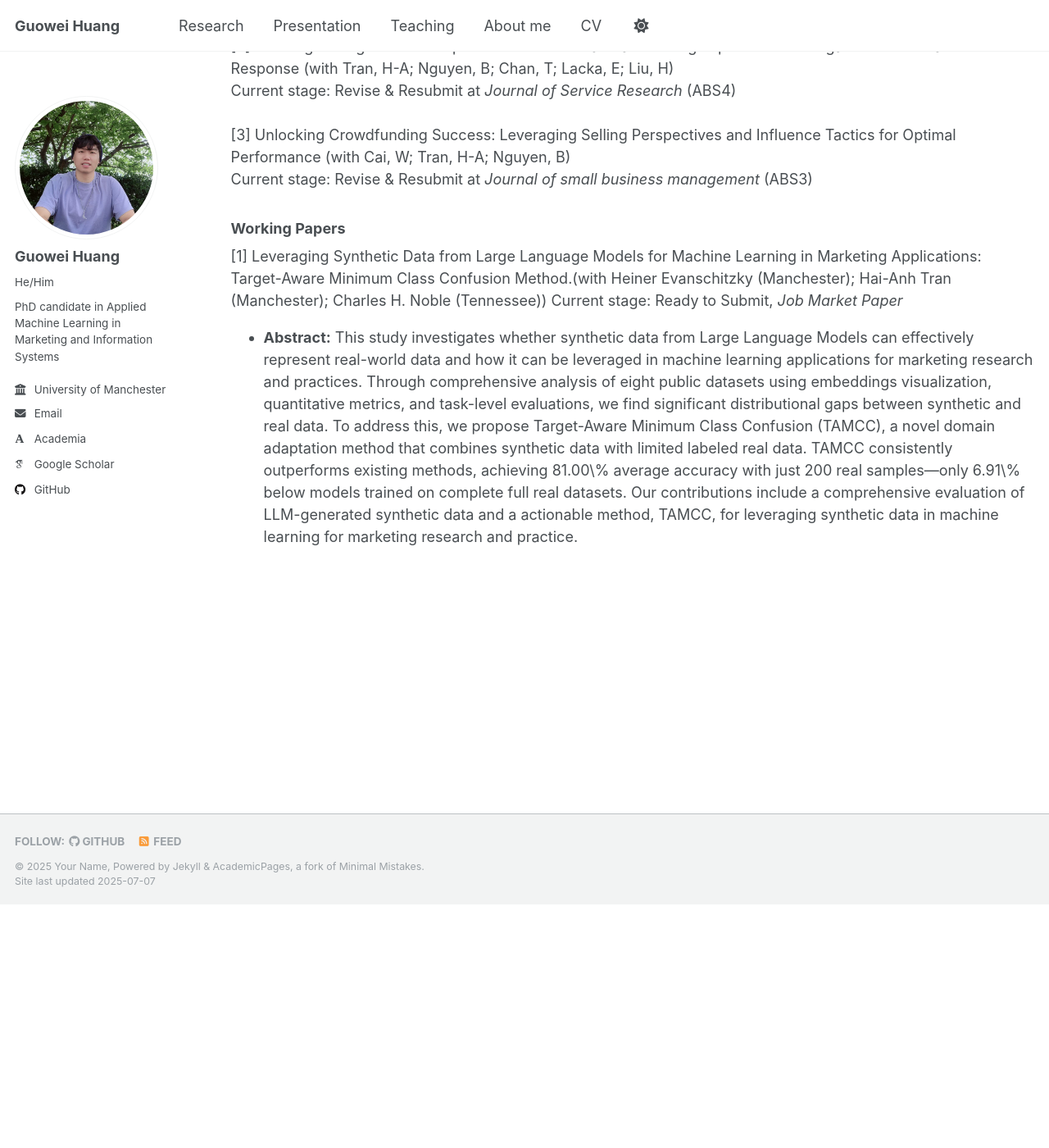
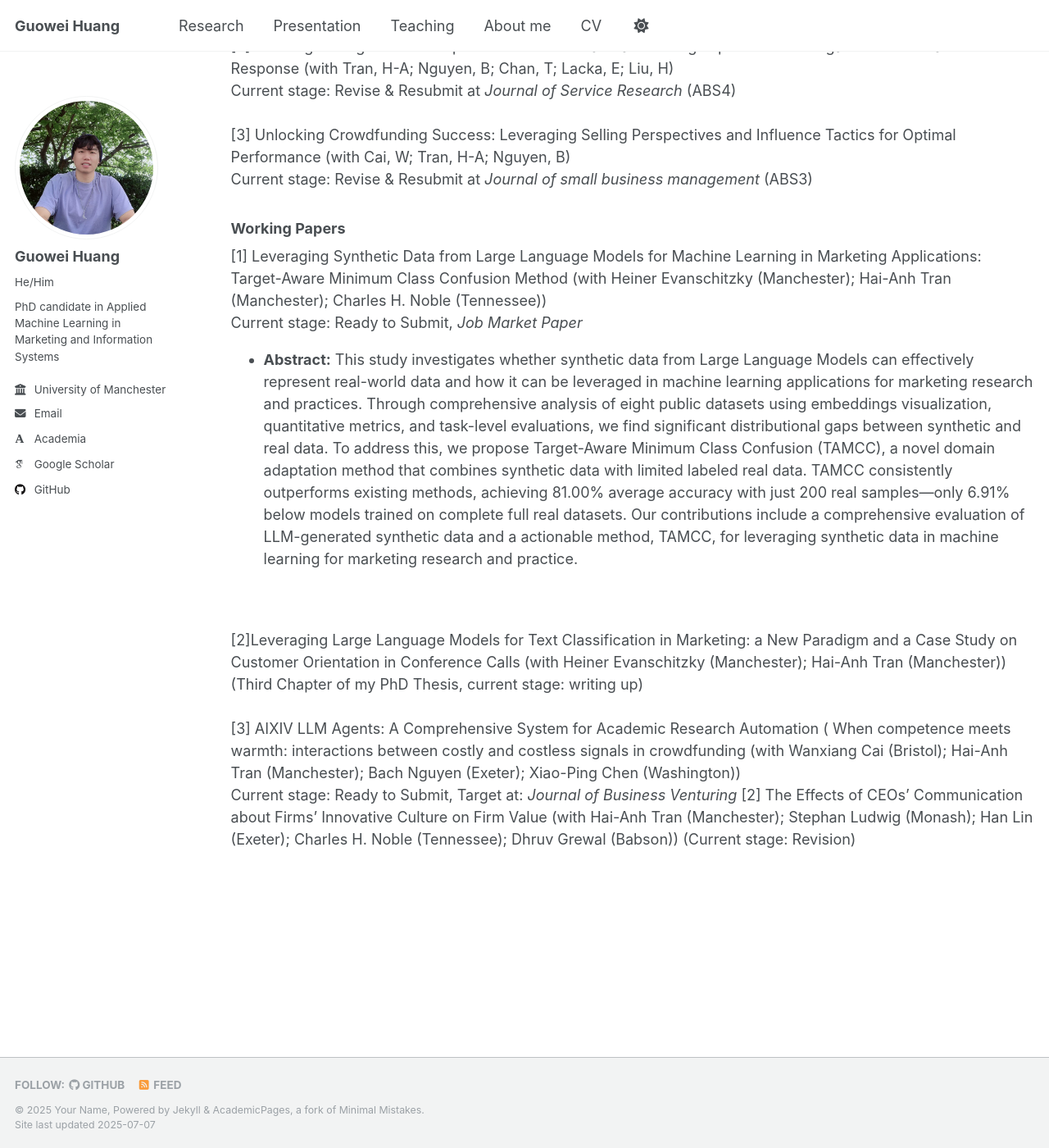
Before and after one commit to Oliverhuang123/Oliverhuang123.github.io, a Jekyll site: the page built from _pages/publications.html, in a window 1280 px wide and 1400 px high, scrolled down 500 px. Shown: the whole window at 82% size. Built offline with Jekyll 4.4.1, drawn with Linux system fonts in a browser that asks for light colours; some web fonts are replaced; before the commit the page ends 1603 px from its top, so only the background shows below that.

Commit message:
Update publications.html

```diff
--- a/_pages/publications.html
+++ b/_pages/publications.html
@@ -25,10 +25,26 @@ Current stage: Revise &amp; Resubmit at <em>Journal of Service Research</em> (AB
 Current stage: Revise &amp; Resubmit at <em>Journal of small business management</em> (ABS3)
 
 <h3>Working Papers</h3>
-[1] Leveraging Synthetic Data from Large Language Models for Machine Learning in Marketing Applications: Target-Aware Minimum Class Confusion Method.(with Heiner Evanschitzky (Manchester); Hai-Anh Tran (Manchester); Charles H. Noble (Tennessee))
+[1] Leveraging Synthetic Data from Large Language Models for Machine Learning in Marketing Applications: Target-Aware Minimum Class Confusion Method (with Heiner Evanschitzky (Manchester); Hai-Anh Tran (Manchester); Charles H. Noble (Tennessee))<br>
 Current stage: Ready to Submit, <em>Job Market Paper</em>
 <ul>
-<li><strong>Abstract:</strong> This study investigates whether synthetic data from Large Language Models can effectively represent real-world data and how it can be leveraged in machine learning applications for marketing research and practices. Through comprehensive analysis of eight public datasets using embeddings visualization, quantitative metrics, and task-level evaluations, we find significant distributional gaps between synthetic and real data. To address this, we propose Target-Aware Minimum Class Confusion (TAMCC), a novel domain adaptation method that combines synthetic data with limited labeled real data. TAMCC consistently outperforms existing methods, achieving 81.00\% average accuracy with just 200 real samples—only 6.91\% below models trained on complete full real datasets. Our contributions include a comprehensive evaluation of LLM-generated synthetic data and a actionable method, TAMCC, for leveraging synthetic data in machine learning for marketing research and practice.</li>
+<li><strong>Abstract:</strong> This study investigates whether synthetic data from Large Language Models can effectively represent real-world data and how it can be leveraged in machine learning applications for marketing research and practices. Through comprehensive analysis of eight public datasets using embeddings visualization, quantitative metrics, and task-level evaluations, we find significant distributional gaps between synthetic and real data. To address this, we propose Target-Aware Minimum Class Confusion (TAMCC), a novel domain adaptation method that combines synthetic data with limited labeled real data. TAMCC consistently outperforms existing methods, achieving 81.00% average accuracy with just 200 real samples—only 6.91% below models trained on complete full real datasets. Our contributions include a comprehensive evaluation of LLM-generated synthetic data and a actionable method, TAMCC, for leveraging synthetic data in machine learning for marketing research and practice.</li>
 </ul>
 <br>
 <br>
+
+[2]Leveraging Large Language Models for Text Classification in Marketing: a New Paradigm and a Case Study on Customer Orientation in Conference Calls (with Heiner Evanschitzky (Manchester); Hai-Anh Tran (Manchester))<br>
+(Third Chapter of my PhD Thesis, current stage: writing up)
+
+<br>
+<br>
+[3] AIXIV LLM Agents: A Comprehensive System for Academic Research Automation (
+
+
+
+
+When competence meets warmth: interactions between costly and costless signals in crowdfunding
+(with Wanxiang Cai (Bristol); Hai-Anh Tran (Manchester); Bach Nguyen (Exeter); Xiao-Ping Chen (Washington))<br>
+Current stage: Ready to Submit, Target at: <em>Journal of Business Venturing</em>
+
+[2] The Effects of CEOs’ Communication about Firms’ Innovative Culture on Firm Value (with Hai-Anh Tran (Manchester); Stephan Ludwig (Monash); Han Lin (Exeter);  Charles H. Noble (Tennessee); Dhruv Grewal (Babson)) (Current stage: Revision)
```
